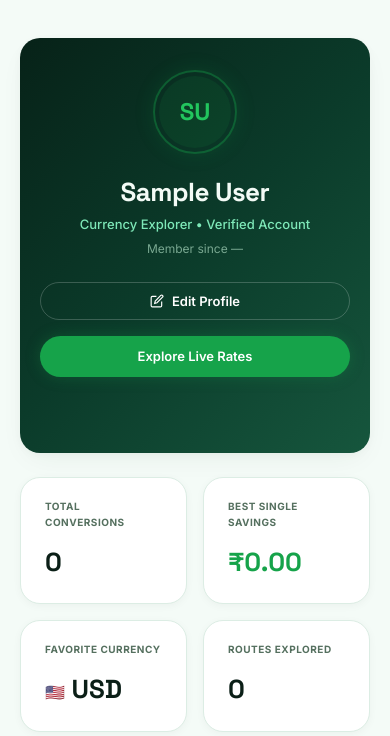
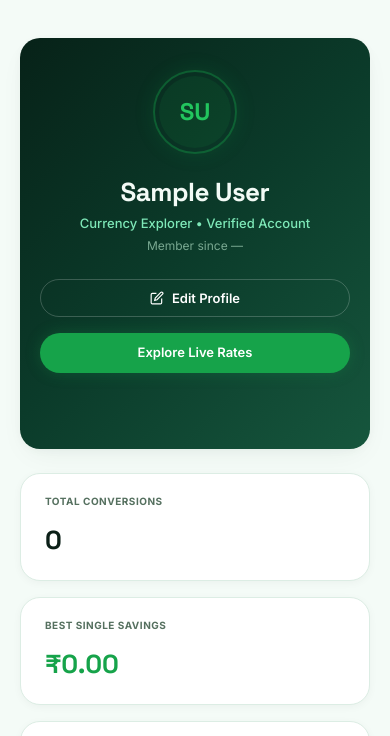
Before and after one commit to Sakshamsoodcoder/BypassFX, a website: page profile.html in a window 390 px wide. Shown: the part 79-815 px from the top of the page. Drawn offline with Linux system fonts and the light colour scheme; sample sign-in values are in the browser's storage.

Commit message:
made the site responsive...

```diff
--- a/css/home.css
+++ b/css/home.css
@@ -144,10 +144,12 @@ body {
   color: var(--text-primary);
   font-family: var(--font-body);
   font-size: 16px;
-  line-height: 1.6;
+  line-height: 1.5;
+  -webkit-font-smoothing: antialiased;
+  -moz-osx-font-smoothing: grayscale;
+  margin: 0;
+  padding: 0;
   overflow-x: hidden;
-  display: block;
-  padding: 0;
 }
 
 img, svg {
--- a/css/profile.css
+++ b/css/profile.css
@@ -358,7 +358,7 @@ body.profile-page {
     justify-content: center;
   }
   .stats-row {
-    grid-template-columns: 1fr 1fr;
+    grid-template-columns: 1fr;
   }
   .bottom-actions {
     flex-direction: column;
--- a/css/style.css
+++ b/css/style.css
@@ -40,6 +40,7 @@ html, body {
   background: var(--bg-canvas);
   color: var(--text-primary);
   font-family: var(--font-body);
+  overflow-x: hidden;
 }
 
 body {
```
